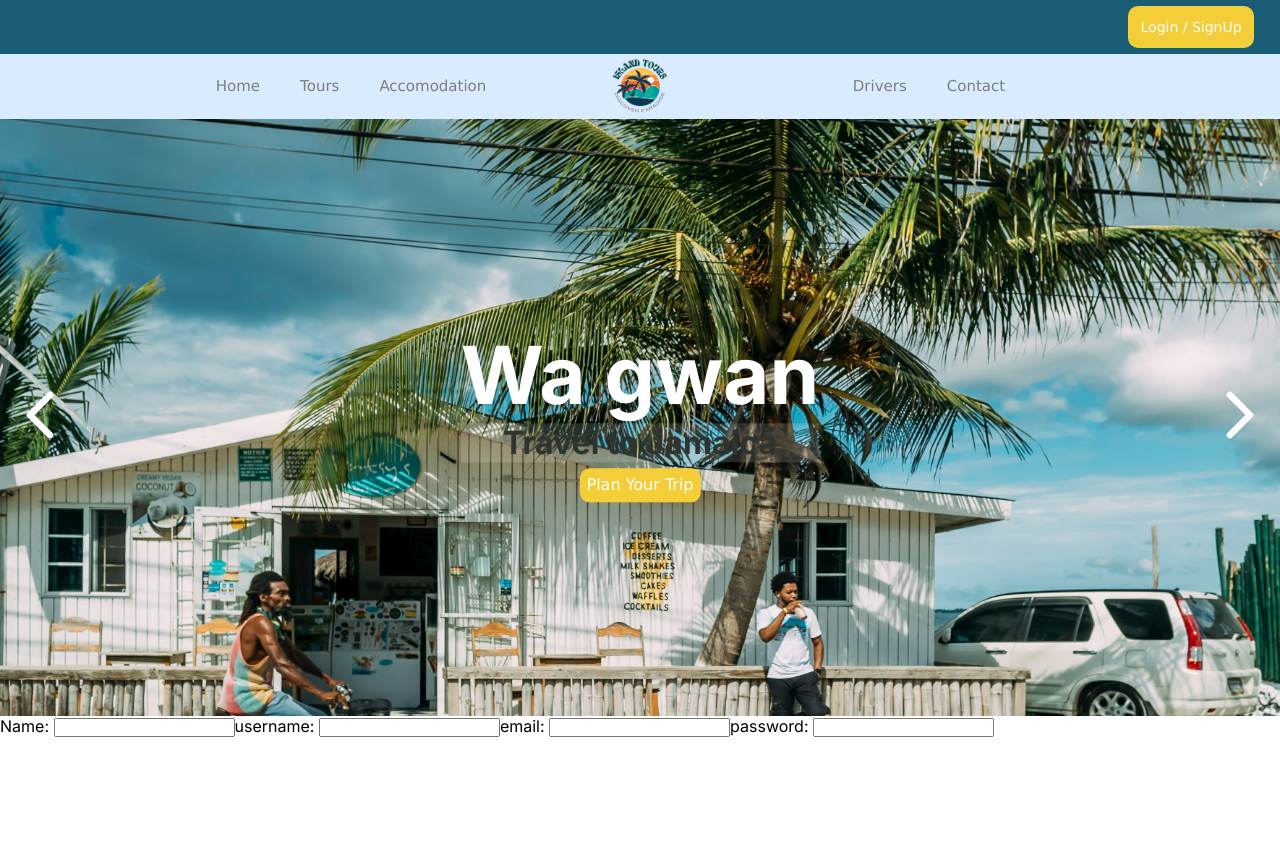
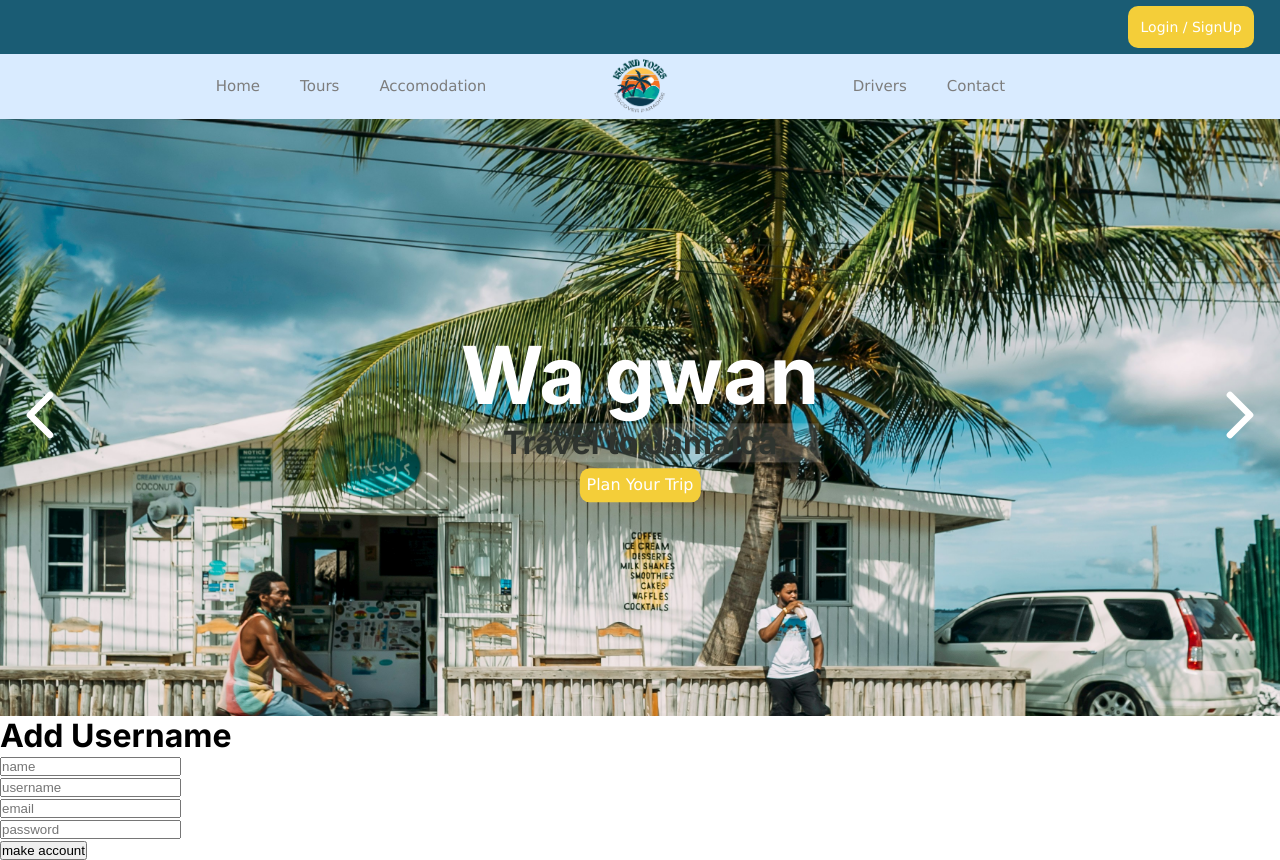
Before and after one commit to mhc-cs/cs-316-project-tropical-traversers, a Next.js app in the folder tropical_traverse/: page / in a window 1280 px wide. Before the commit the page ends 800 px from the top, so only its background shows below. Built offline with nearby package versions, Linux system fonts and the light colour scheme.

Commit message:
Connected signup page to main page.tsx

```diff
--- a/tropical_traverse/package.json
+++ b/tropical_traverse/package.json
@@ -10,9 +10,8 @@
     "lint": "next lint"
   },
   "dependencies": {
+    "axios": "^1.6.8",
     "lucide-react": "^0.344.0",
-    "next": "14.1.0",
-    "axios": "^1.6.8",
     "next": "^14.1.0",
     "node.js": "^0.0.1-security",
     "react": "^18",
--- a/tropical_traverse/src/app/page.tsx
+++ b/tropical_traverse/src/app/page.tsx
@@ -18,6 +18,8 @@ import tropics10 from "./assets/jamaica10.jpg";
 import LoginPage from "./components/loginform";
 import AppRoutes from "./components/routes";
 
+import SignUp from "./components/signup";
+
 // images for the carousel
 const IMAGES = [tropics1, tropics2, tropics3, tropics4, tropics5, tropics6, tropics7, tropics8, tropics9, tropics10]
 
@@ -27,7 +29,7 @@ export default function Page() {
      <NavBar/>
      <Carousel imageURLs = {IMAGES}/>
      {/* <AppRoutes /> */}
-     <LoginPage/>
+     <SignUp/>
     </>
   );
 }
```
Also changed, not shown: tropical_traverse/src/app/components/signup.tsx (renamed from tropical_traverse/src/app/signup.tsx), 1 other file (tests, documents, lock files or other folders).
